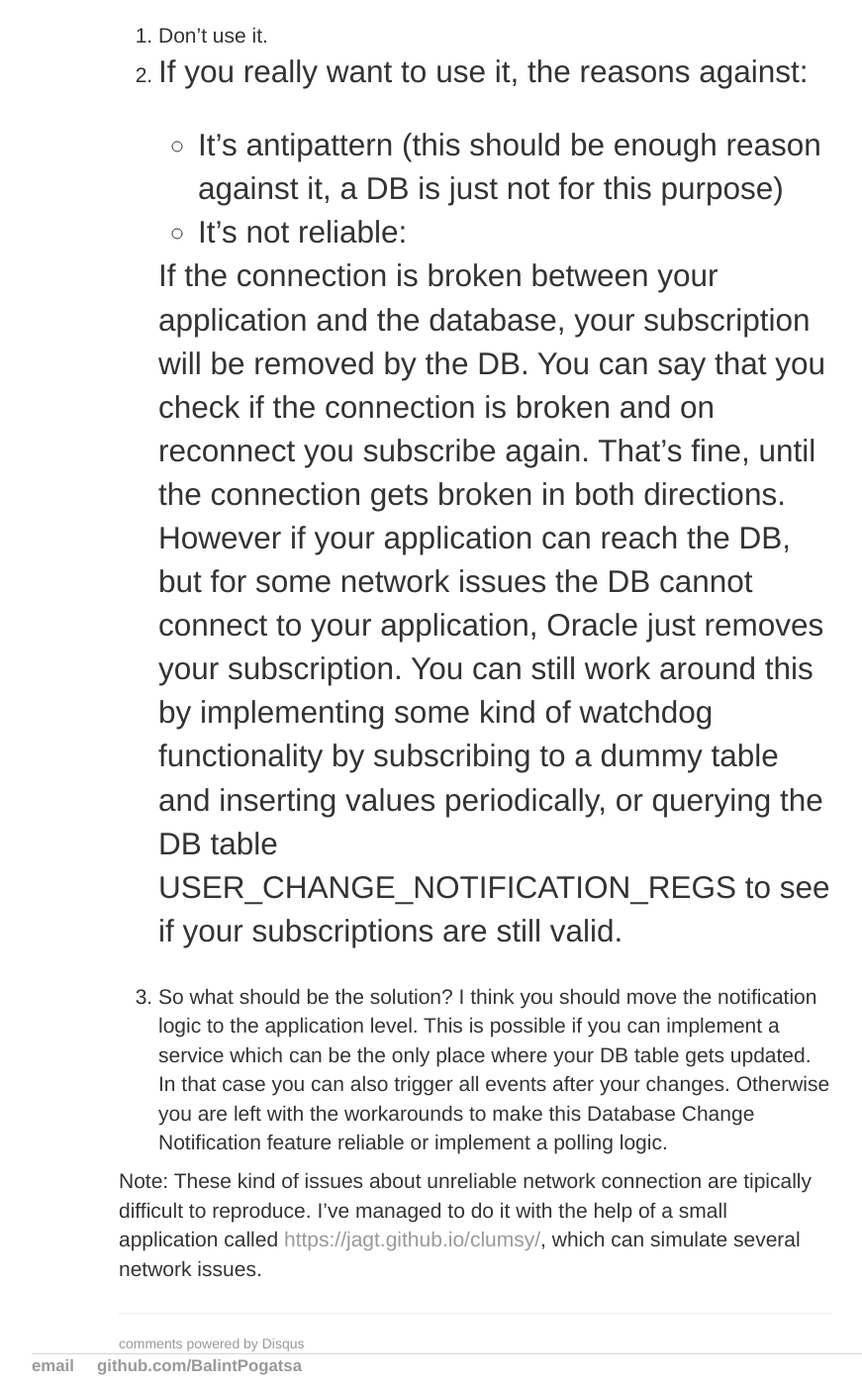
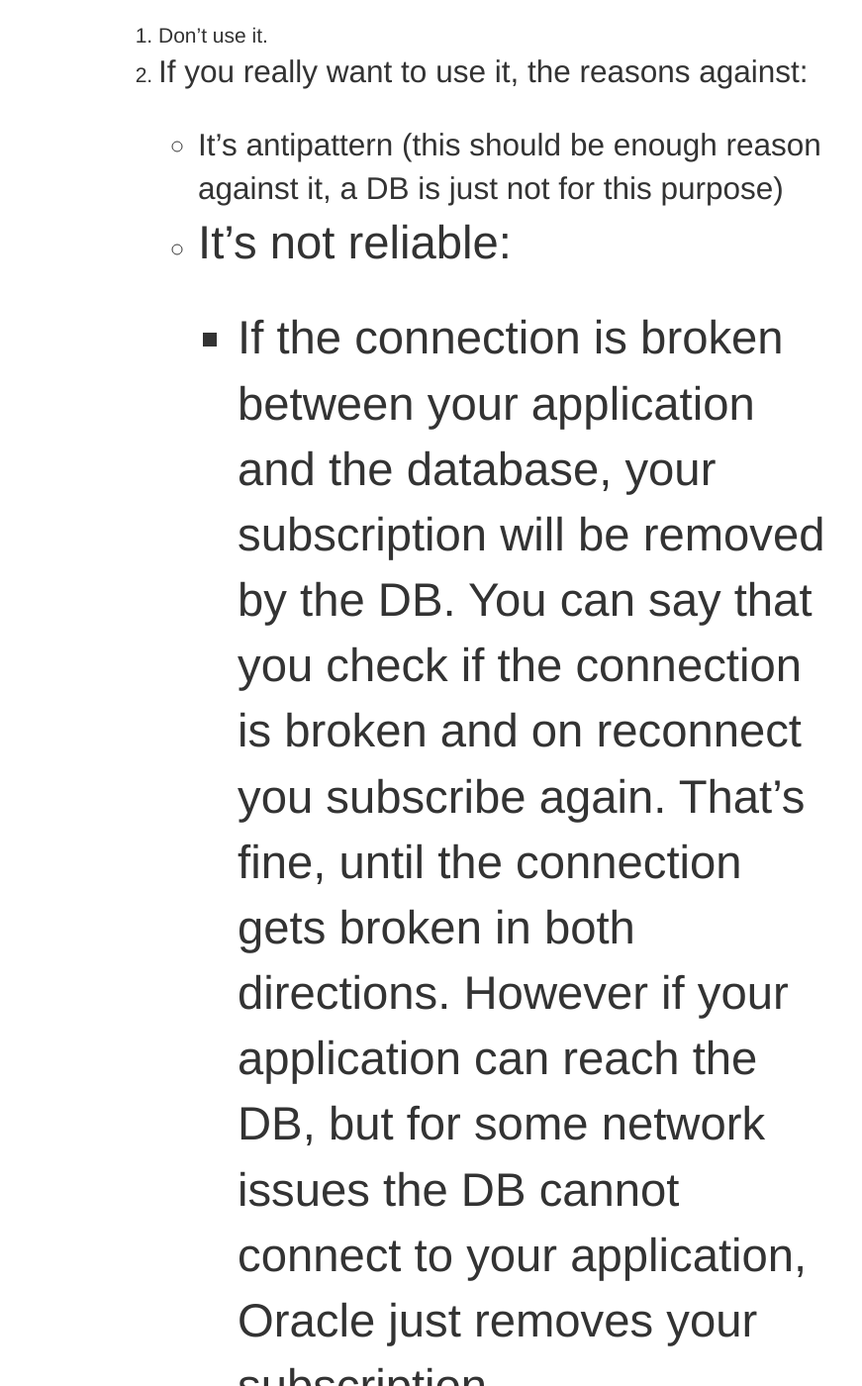
Before and after one commit to BalintPogatsa/BalintPogatsa.github.io, a Jekyll site: the page built from _posts/2016-09-10-using-oracle-change-notifications.md, in a window 1280 px wide and 1400 px high, scrolled down 678 px. Shown: the whole window at 99% size, without its empty margins (160-1031 px from the left). Built offline with Jekyll 4.4.1, drawn with Linux system fonts in a browser that asks for light colours; comment, search, counter and statistics services are not loaded; some of the changed text lies outside the part shown.

Commit message:
no message

```diff
--- a/_posts/2016-09-10-using-oracle-change-notifications.md
+++ b/_posts/2016-09-10-using-oracle-change-notifications.md
@@ -16,8 +16,8 @@ Here I would like to summarize my experiences about it:
       * It's antipattern (this should be enough reason against it, a DB is just not for this purpose)
       * It's not reliable:
 
-	  If the connection is broken between your application and the database, your subscription will be removed by the DB. You can say that you check if the connection is broken and on reconnect you subscribe again. That's fine, until the connection gets broken in both directions. However if your application can reach the DB, but for some network issues the DB cannot connect to your application, Oracle just removes your subscription.
-      You can still work around this by implementing some kind of watchdog functionality by subscribing to a dummy table and inserting values periodically, or querying the DB table USER_CHANGE_NOTIFICATION_REGS to see if your subscriptions are still valid.
+          * If the connection is broken between your application and the database, your subscription will be removed by the DB. You can say that you check if the connection is broken and on reconnect you subscribe again. That's fine, until the connection gets broken in both directions. However if your application can reach the DB, but for some network issues the DB cannot connect to your application, Oracle just removes your subscription.
+          * You can still work around this by implementing some kind of watchdog functionality by subscribing to a dummy table and inserting values periodically, or querying the DB table USER_CHANGE_NOTIFICATION_REGS to see if your subscriptions are still valid.
 
 3. So what should be the solution? I think you should move the notification logic to the application level. This is possible if you can implement a service which can be the only place where your DB table gets updated. In that case you can also trigger all events after your changes. Otherwise you are left with the workarounds to make this Database Change Notification feature reliable or implement a polling logic.
 
```
